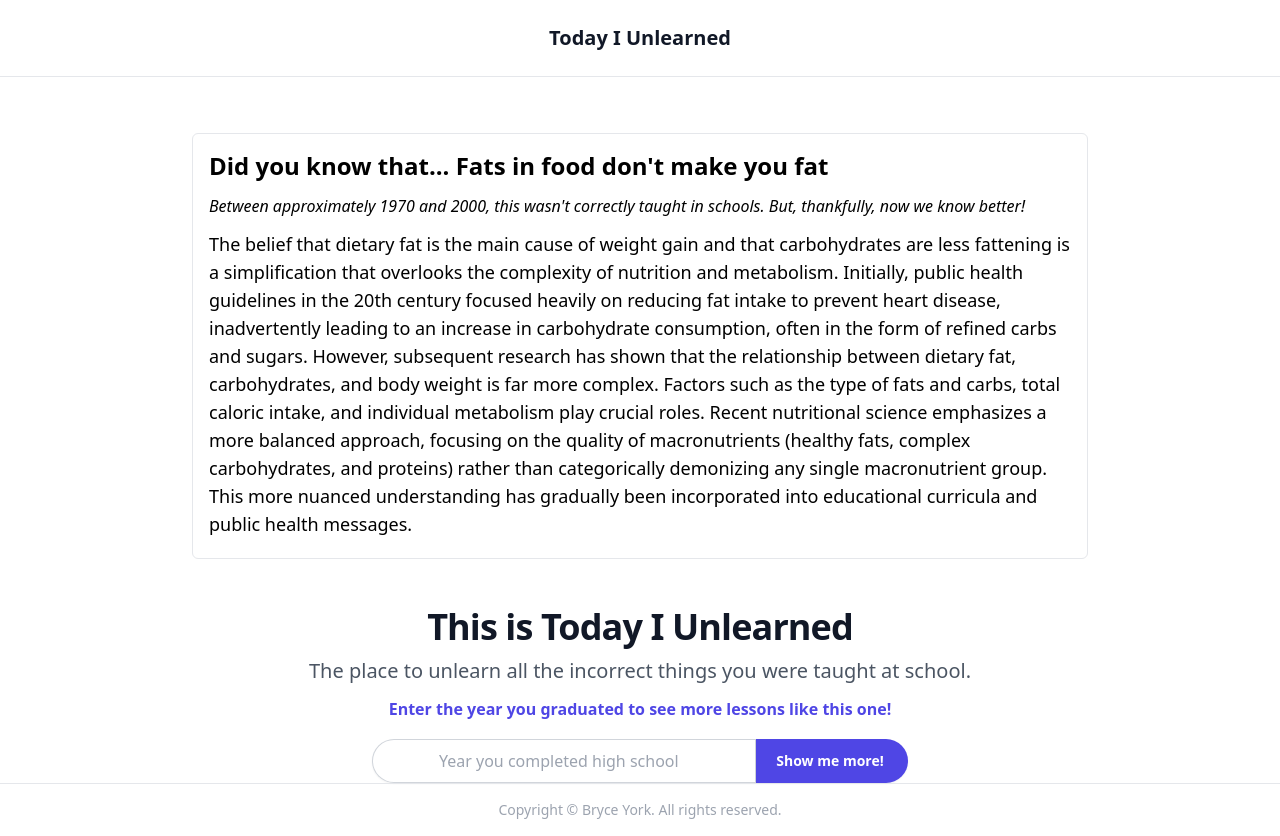
After one commit to meetbryce/today-i-unlearned, a Flask app: page /lesson/9 in a window 1280 px wide. The commit adds this page. Run offline with Flask 3, Linux system fonts and the light colour scheme; style sheets or scripts are compiled from the project's sources; some libraries are stand-ins or nearby versions.

Commit message:
feat: basic "share" feature and single lesson page template

```diff
--- a/app.py
+++ b/app.py
@@ -80,5 +80,19 @@ def vote_route(year, lesson_id):
     return redirect(f'/graduation-year/{year}')
 
 
+@app.route('/lesson/<lesson_id>', methods=["GET", "POST"])
+def lesson_route(lesson_id):
+    if not lesson_id:
+        # todo: error
+        pass
+
+    if request.method == "POST":
+        # todo: capture the feedback
+        pass
+    else:
+        lesson = db.execute('select * from lessons where id = ?', lesson_id)[0]
+        return render_template('lesson.html', lesson=lesson)
+
+
 if __name__ == '__main__':
     app.run()
--- /dev/null
+++ b/templates/lesson.html
@@ -0,0 +1,38 @@
+{% extends 'layout.html' %}
+
+{% block title %}{{ lesson.title }}{% endblock %}
+
+{% block body %}
+    <div class="mx-auto max-w-4xl rounded-md border p-4 my-2 flex flex-col">
+        <h1 class="text-2xl font-bold mb-3">Did you know that... {{ lesson.title }}</h1>
+        <p class="mb-3 italic">Between approximately {{ lesson.start_year }} and {{ lesson.end_year }}, this wasn't
+            correctly taught in schools. But, thankfully, now we know better!</p>
+        <p class="text-lg mb-1">{{ lesson.content }}</p>
+    </div>
+
+    <div class="mt-12 mx-auto max-w-3xl text-center">
+        <h2 class="text-2xl font-bold tracking-tight text-gray-900 mb-2 sm:text-4xl">This is Today I Unlearned</h2>
+        <p class="mb-2 text-xl leading-8 text-gray-600">The place to unlearn all the incorrect things you were
+            taught at school.</p>
+        <p class="text-base font-semibold leading-7 text-indigo-600 mb-4">Enter the year you graduated to see
+            more lessons like this one!</p>
+        <form method="post" action="/" class="flex justify-center mx-auto">
+            <div class="w-1/2">
+                <input type="number" name="year"
+                       class="block text-center text-base w-full rounded-l-full border-0 pl-3 pr-2 py-2.5
+                           text-gray-900 shadow-sm ring-1 ring-inset ring-gray-300 placeholder:text-gray-400
+                           focus:ring-2 focus:ring-inset focus:ring-indigo-600 sm:text-base sm:leading-6"
+                       placeholder="Year you completed high school" aria-label="Year you completed high school"
+                       required>
+            </div>
+            <div>
+                <button type="submit"
+                        class="rounded-r-full bg-indigo-600 pr-6 pl-5 py-3 text-base font-semibold text-white
+                            sm:text-sm shadow-sm hover:bg-indigo-500 focus-visible:outline focus-visible:outline-2
+                            focus-visible:outline-offset-2 focus-visible:outline-indigo-600">
+                    Show me more!
+                </button>
+            </div>
+        </form>
+    </div>
+{% endblock %}
--- a/templates/year.html
+++ b/templates/year.html
@@ -40,9 +40,10 @@
                         </form>
                     </li>
                     <li>
-                        <button class="rounded-full bg-white px-2.5 py-1 text-sm font-semibold text-gray-900 shadow-sm ring-1 ring-inset ring-gray-300 hover:bg-gray-50">
+                        <a href="/lesson/{{ lesson.id }}" class="inline-block rounded-full bg-white px-2.5 py-1 text-sm font-semibold text-gray-900 shadow-sm ring-1 ring-inset ring-gray-300 hover:bg-gray-50">
                             Share
-                        </button>
+                        </a>
+                        {# todo: onClick() copy link to clipboard (and flash accordingly) #}
                     </li>
                     <li>
                         <button class="rounded-full bg-white px-2.5 py-1 text-sm font-semibold text-gray-900 shadow-sm ring-1 ring-inset ring-gray-300 hover:bg-gray-50">
```
